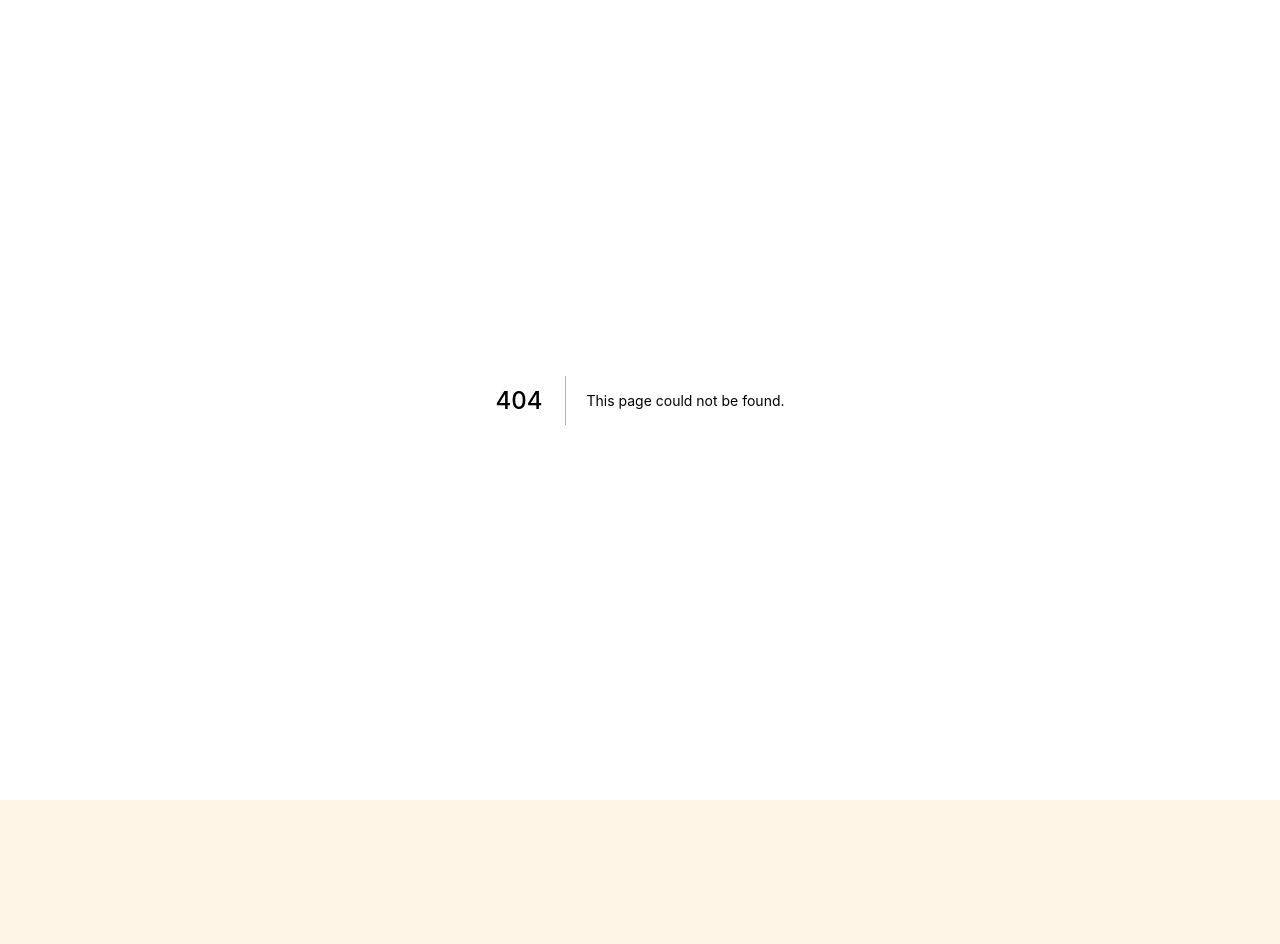
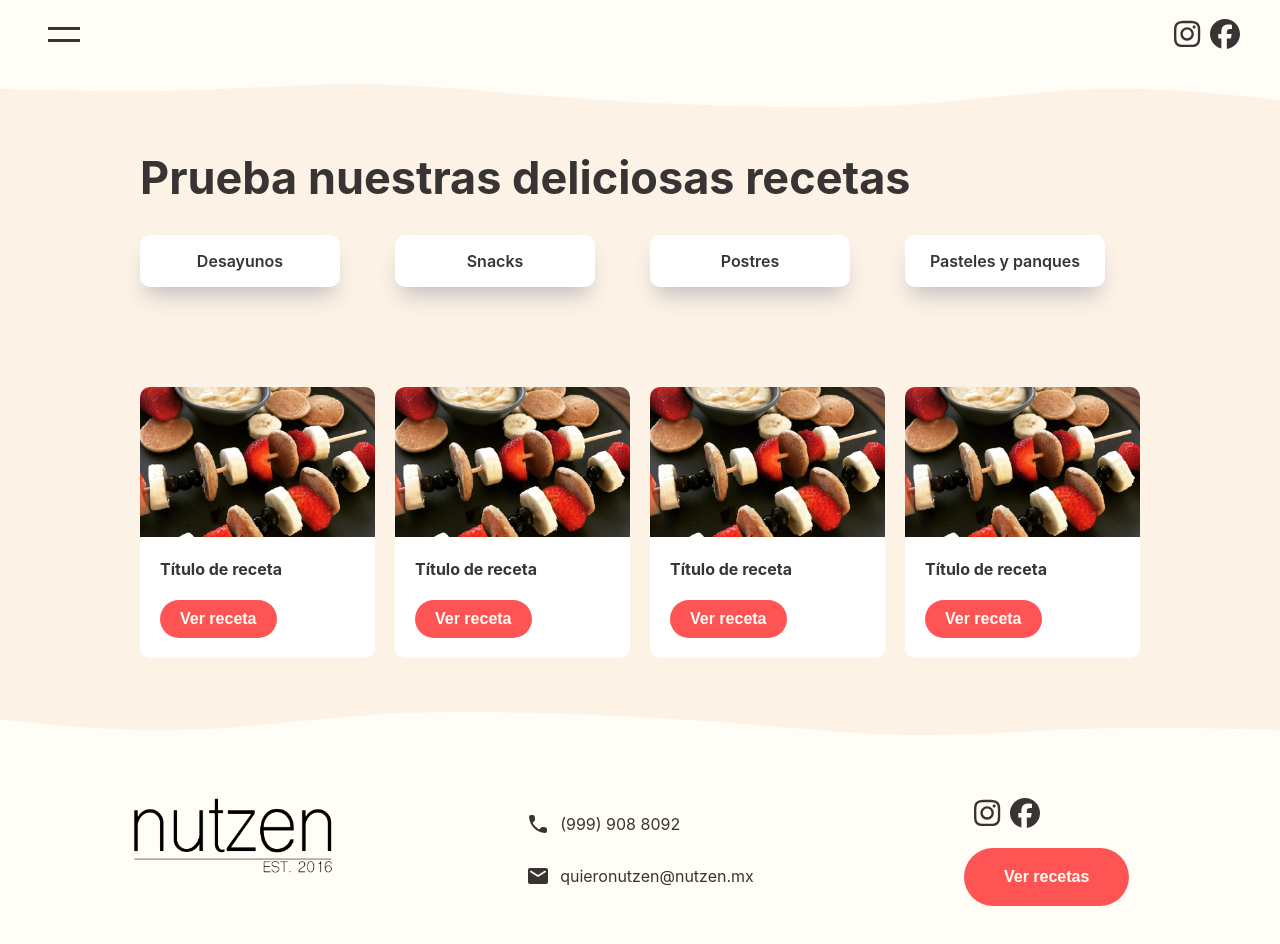
Before and after one commit to Abrahamcepedao/Nutzen-web, a Next.js app: page /recetas in a window 1280 px wide. Before the commit this address had no page. Shown: the top 944 px of the page. Before the commit the page ends 800 px from the top, so only its background shows below. Built offline with nearby package versions, Linux system fonts and the light colour scheme.

Commit message:
Added recipe page

```diff
--- a/components/Footer.tsx
+++ b/components/Footer.tsx
@@ -6,7 +6,7 @@ import styles from '../styles/components/Footer.module.css'
 /* Images */
 import Image from 'next/image'
 import Logo from '../public/img/landing/nutzen_logo.png'
-import Wave from '../public/img/landing/wave2.svg'
+import Wave from '../public/img/landing/wave1.svg'
 
 /* Material UI - icons */
 import EmailRoundedIcon from '@mui/icons-material/EmailRounded';
@@ -18,7 +18,7 @@ import { faInstagram, faFacebook } from '@fortawesome/free-brands-svg-icons'
 
 const Stores: NextPage = () => {
     return (
-        <div className={styles.footer}>
+        <div className={styles.footer} id="contacto">
             <div className={styles.wave__container}>
                 <Image src={Wave} className={styles.wave} alt=""/>
             </div>
--- a/components/Products.tsx
+++ b/components/Products.tsx
@@ -19,7 +19,7 @@ const Products: NextPage = () => {
 
 
     return (
-        <div className={styles.products__container}>
+        <div className={styles.products__container} id="productos">
           <h2>Descubre nuestros productos</h2>
           <div className={styles.product__container1}>
             {/* top */}
--- a/components/Stores.tsx
+++ b/components/Stores.tsx
@@ -11,7 +11,7 @@ import Tienda3 from '../public/img/landing/stores/vps.svg'
 
 const Stores: NextPage = () => {
     return (
-        <div className={styles.stores}>
+        <div className={styles.stores} id="tiendas">
             <h5>Tiendas</h5>
             <h3>¿Dónde nos encontramos?</h3>
             <div className={styles.stores__container}>
--- /dev/null
+++ b/pages/recetas.tsx
@@ -0,0 +1,95 @@
+import type { NextPage } from 'next'
+import Head from 'next/head'
+import Link from 'next/link'
+/* Images */
+import Image from 'next/image'
+import Waves1 from '../public/img/landing/wave1.svg'
+import Logo from '../public/img/landing/nutzen_logo.png'
+
+/* CSS */
+import styles from '../styles/Recetas.module.css'
+
+/* Components */
+import Header from '../components/Header'
+import Footer from '../components/Footer'
+
+const Home: NextPage = () => {
+  return (
+    <div>
+      <Head>
+        <title>Create Next App</title>
+        <meta name="description" content="Generated by create next app" />
+        <link rel="icon" href="/favicon.ico" />
+      </Head>
+
+      <main className={styles.main}>
+        {/* Header */}
+        <Header />
+
+        {/* landing */}
+        {/* wave */}
+        <div className={styles.waves__container1}>
+          <Image className={styles.wave1} src={Waves1} alt=""/>
+        </div>
+
+        {/* background image */}
+        <div className={styles.title__container}>
+            <h1 className={styles.title}>Prueba nuestras deliciosas recetas</h1>
+        </div>
+
+        {/* Filters */}
+        <div className={styles.filters__container}>
+            <div className={styles.filters__inner__container}>
+                <div className={styles.filter__item}>
+                    <p>Desayunos</p>
+                </div>
+                <div className={styles.filter__item}>
+                    <p>Snacks</p>
+                </div>
+                <div className={styles.filter__item}>
+                    <p>Postres</p>
+                </div>
+                <div className={styles.filter__item}>
+                    <p>Pasteles y panques</p>
+                </div>
+            </div>
+        </div>
+
+        <div className={styles.recetas__container}>
+            <div className={styles.recetas__inner__container}>
+                <div className={styles.receta__container}>
+                    <div className={styles.receta__img}></div>
+                    <h4>Título de receta</h4>
+                    <button>Ver receta</button>
+                </div>
+                <div className={styles.receta__container}>
+                    <div className={styles.receta__img}></div>
+                    <h4>Título de receta</h4>
+                    <button>Ver receta</button>
+                </div>
+                <div className={styles.receta__container}>
+                    <div className={styles.receta__img}></div>
+                    <h4>Título de receta</h4>
+                    <button>Ver receta</button>
+                </div>
+                <div className={styles.receta__container}>
+                    <div className={styles.receta__img}></div>
+                    <h4>Título de receta</h4>
+                    <button>Ver receta</button>
+                </div>
+            </div>
+        </div>
+
+        {/* Footer */}
+        <Footer />
+
+      </main>
+
+      <footer className={styles.footer}>
+
+      </footer>
+    </div>
+  )
+}
+
+export default Home
--- /dev/null
+++ b/styles/Recetas.module.css
@@ -0,0 +1,108 @@
+.main {
+  min-height: 100vh;
+  background: #FCF2E6;
+}
+
+/* landing */
+.waves__container1{
+  width: 100%;
+  height: 100px;
+  position: fixed;
+  top: 60px;
+  z-index: 9;
+  margin-bottom: 150px;
+}
+/* waves */
+.wave1 {
+  z-index: 7;
+  width: 100vw !important;
+}
+.wave1 {
+  transform: rotate(180deg);
+}
+
+/* landing info */
+.title__container {
+    width: 95%;
+    max-width: 1000px;
+    margin: auto;
+    padding-top: 120px;
+}
+.title {
+    font-size: 45px;
+    color: #383434;
+}
+
+/* Filters */
+.filters__inner__container {
+    display: grid;
+    grid-template-columns: repeat(4, 1fr);
+    grid-gap: 20px;
+    color: #383434;
+    width: 100%;
+    max-width: 1000px;
+    margin: auto;
+    font-weight: 600;
+}
+.filter__item {
+    width: 200px;
+    background: white;
+    border-radius: 10px;
+    text-align: center;
+    cursor: pointer;
+    transition: transform 450ms;
+    box-shadow: 0 14px 20px -6px rgb(76 79 106 / 30%);
+}
+.filter__item:hover {
+    transform: scale(1.1);
+}
+
+
+/* Recetas */
+.recetas__container {
+    width: 100%;
+    padding: 50px 20px;
+}
+.recetas__inner__container {
+    width: 100%;
+    max-width: 1000px;
+    margin: auto;
+    margin-top: 50px;
+    display: grid;
+    grid-template-columns: repeat(4, 1fr);
+    grid-gap: 20px;
+}
+.receta__container {
+    //width: 220px;
+    background: white;
+    border-radius: 10px;
+}
+.receta__img {
+    width: 100%;
+    height: 150px;
+    object-fit: cover;
+    border-radius: 10px 10px 0 0;
+    background-image: url('../public/img/recipes/recipe1.jpg');
+    background-size: cover;
+    background-position: center;
+}
+.receta__container h4 {
+    color: #383434;
+    margin-left: 20px;
+}
+.receta__container button {
+    background: #FF5454;
+    color: #fffdf5;
+    border: none;
+    border-radius: 50px;
+    padding: 10px 20px;
+    font-size: 16px;
+    font-weight: 600;
+    transition: transform 450ms;
+    cursor: pointer;
+    margin-left: 20px;
+    margin-bottom: 20px;
+}
+.receta__container button:hover {
+    transform: scale(1.1);
+}
--- a/styles/components/Footer.module.css
+++ b/styles/components/Footer.module.css
@@ -1,11 +1,12 @@
 .footer {
-    background: #FCF2E6;
+    //background: #FCF2E6;
+    background: #fffdf5;
 }
 /* Waves */
 .wave__container {
   width: 100%;
-  height: 70px;
-  background: #fffdf5;
+  height: 40px;
+  background: #FCF2E6;
 }
 .wave {
   z-index: 7;
--- a/styles/globals.css
+++ b/styles/globals.css
@@ -5,7 +5,8 @@ body {
   font-family: -apple-system, BlinkMacSystemFont, Segoe UI, Roboto, Oxygen,
     Ubuntu, Cantarell, Fira Sans, Droid Sans, Helvetica Neue, sans-serif;
     overflow-x: hidden !important;
-    background-color: #FDF4E5;
+    background-color: #fffdf5;
+  scroll-behavior: smooth;
 }
 
 a {
@@ -20,9 +21,10 @@ a {
 @media (prefers-color-scheme: dark) {
   html {
     color-scheme: dark;
+    scroll-behavior: smooth;
   }
   body {
     color: white;
-    background: #FDF4E5;
+    background: #fffdf5;
   }
 }
```
Also changed, not shown: public/img/recipes/recipe1.jpg (added).
